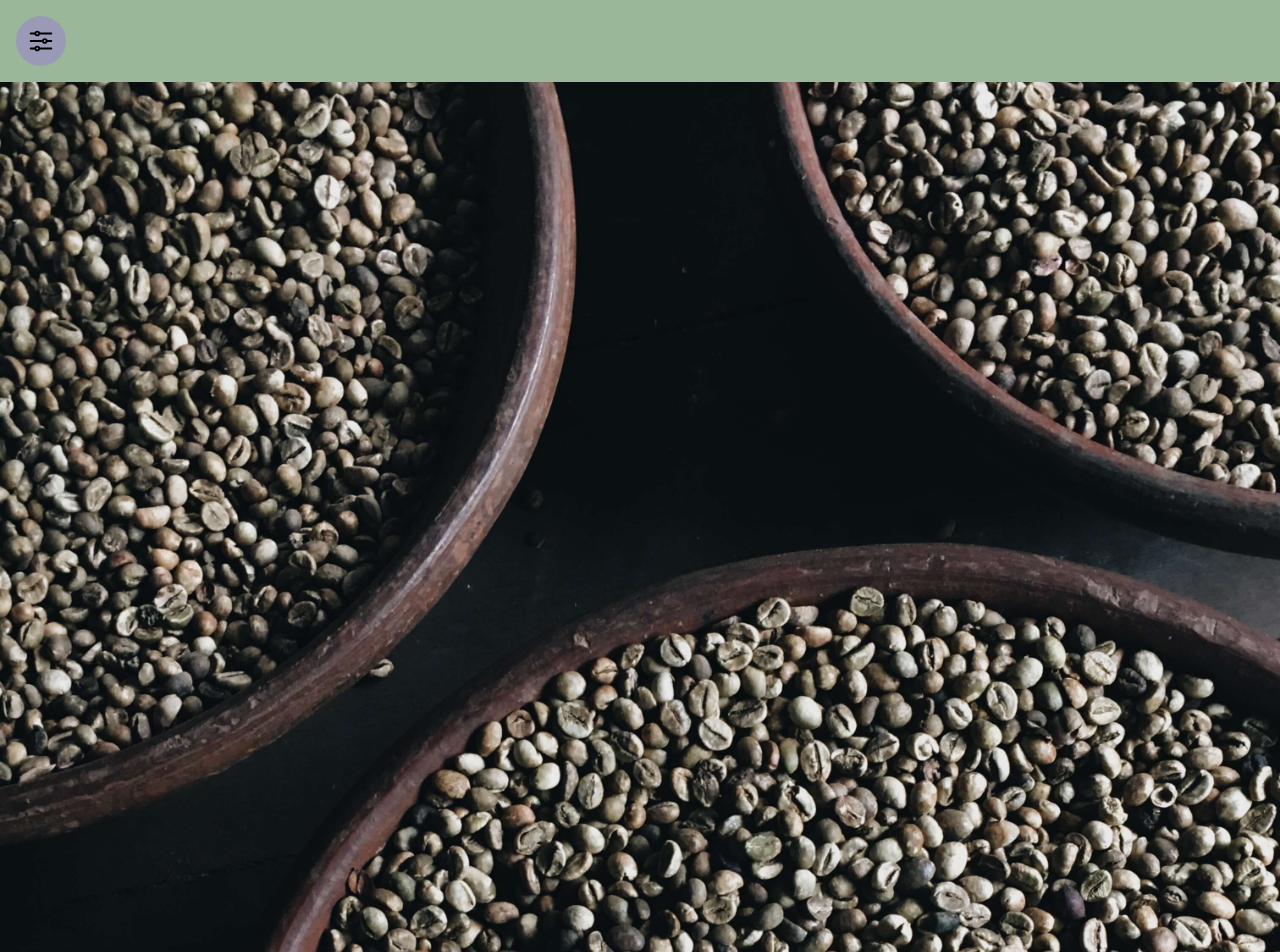
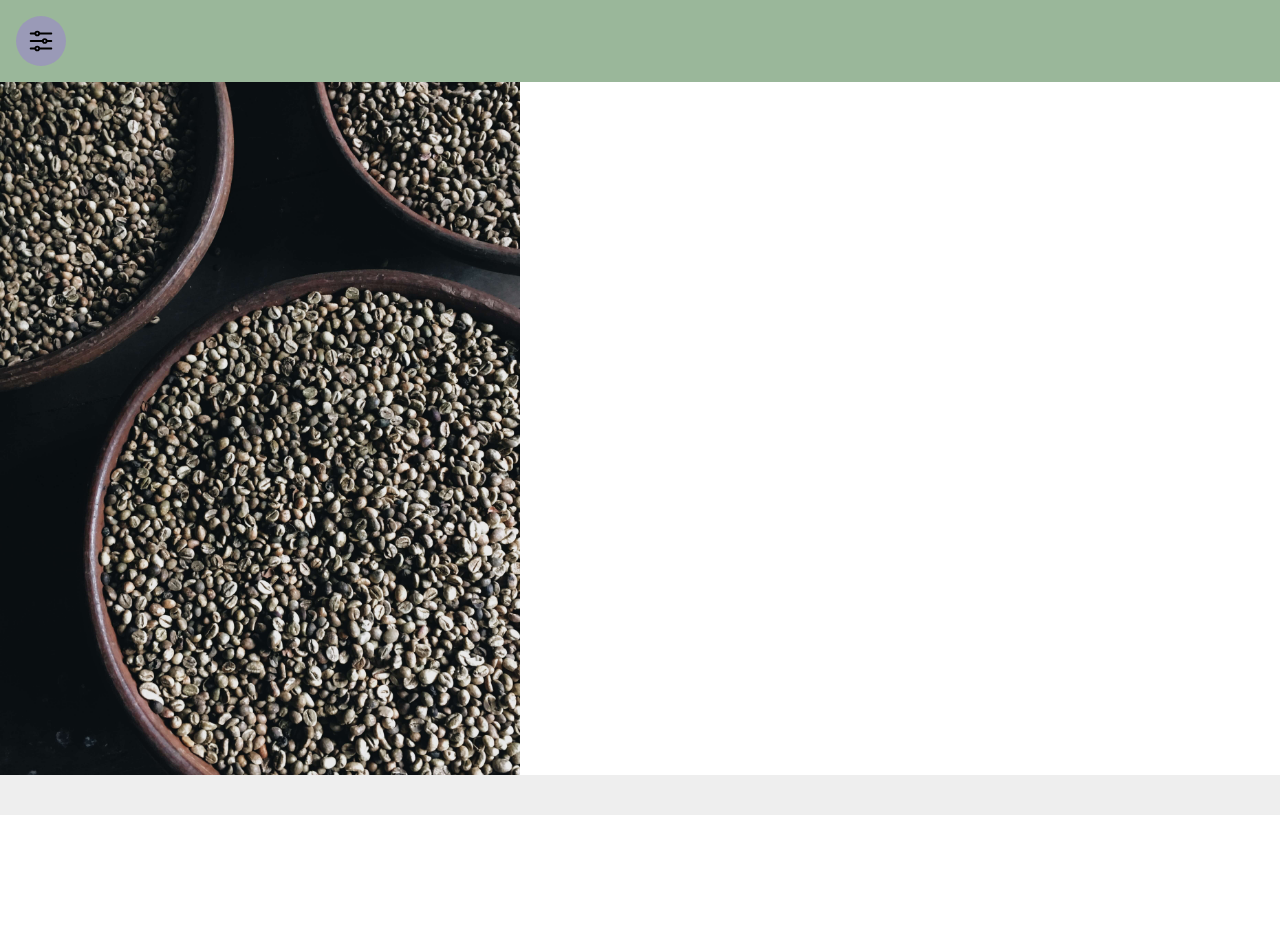
Before and after one commit to jepepper06/Angular-cofee-app, an Angular app: page / in a window 1280 px wide. Shown: the top 952 px of the page. After the commit the page ends 819 px from the top, so only its background shows below. Built offline with nearby package versions, Linux system fonts and the light colour scheme.

Commit message:
Converting Card Component in Flex

```diff
--- a/src/app/components/card/card.component.html
+++ b/src/app/components/card/card.component.html
@@ -1,13 +1,11 @@
 <section>
-  <figure>
-    <div class="img-container">
-      <img [src]="img" alt="">
+  <div class="card">
+    <img [src]="img" alt="">
+    <div class="caption-container">
+      <h2>{{ title }}</h2>
+      <div class="text">
+        <p >{{ text }}</p>
+      </div>
     </div>
-    <div>
-      <h2>{{ title }}</h2>
-      <figcaption class="text">
-        <p >{{ text }}</p>
-      </figcaption>
-    </div>
-  </figure>
+  </div>
 </section>
--- a/src/app/components/card/card.component.scss
+++ b/src/app/components/card/card.component.scss
@@ -1,15 +1,25 @@
-.img-container{
-  display: block;
+.card{
+  display: flex;
+  flex-wrap: wrap;
+  .caption-container{
     margin: 0;
-  img{
-    margin: 0;
+    display: flexbox;
     width: 100%;
   }
+
+  img{
+    display: flexbox;
+    width: 100%;
+    margin: 0;
+    max-width: 520px;
   }
+
   .text{
+    width: 100%;
     margin: 0;
     text-indent: 16px;
     display: inline-block;
     padding: 20px;
     background-color: #eee;
   }
+}
--- a/src/app/components/card/card.component.ts
+++ b/src/app/components/card/card.component.ts
@@ -12,7 +12,7 @@ export class CardComponent implements OnInit {
   // PROPERTIES
   @Input() text: string = '';
 
-  @Input() title: string = '';
+  @Input() title?: string = '';
 
   @Input() img: string = '../../assets/images/cafe1.jpg';
 
```
Lines whose indentation alone changed are shown as unchanged.
